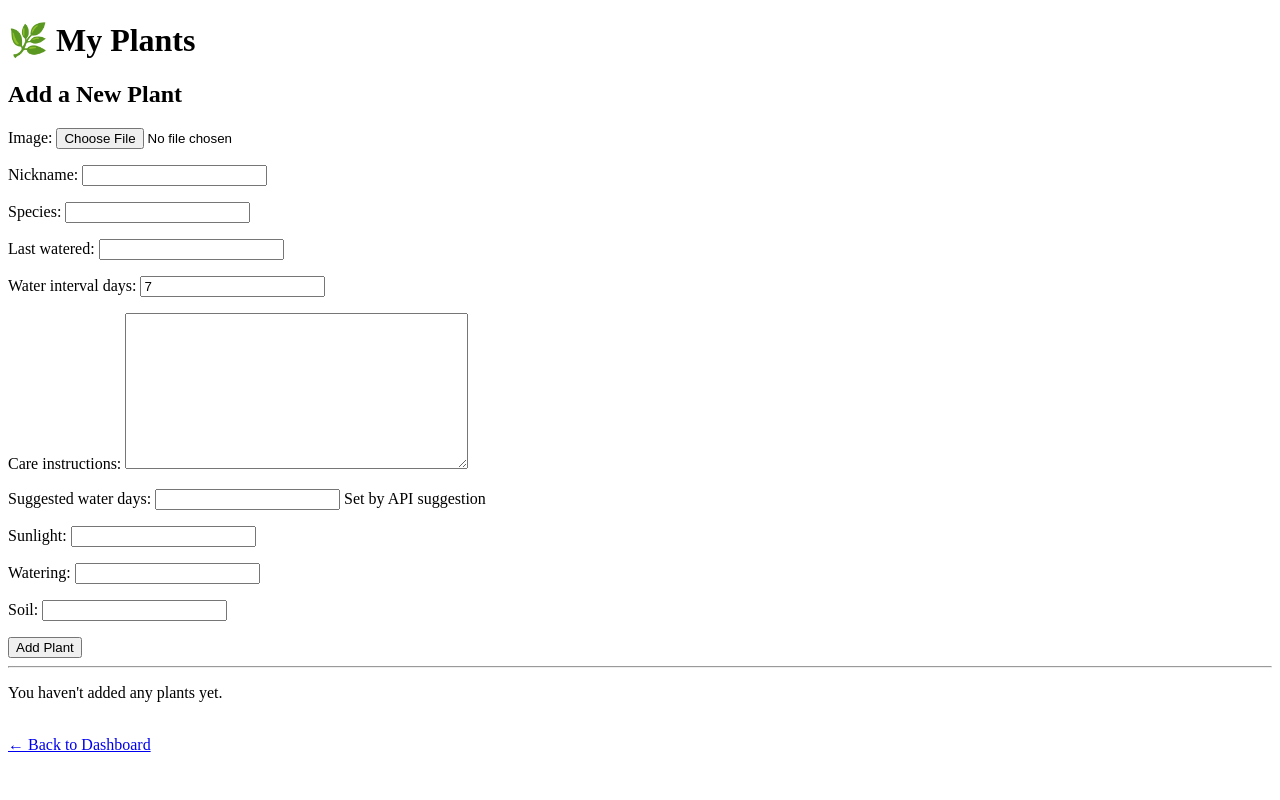
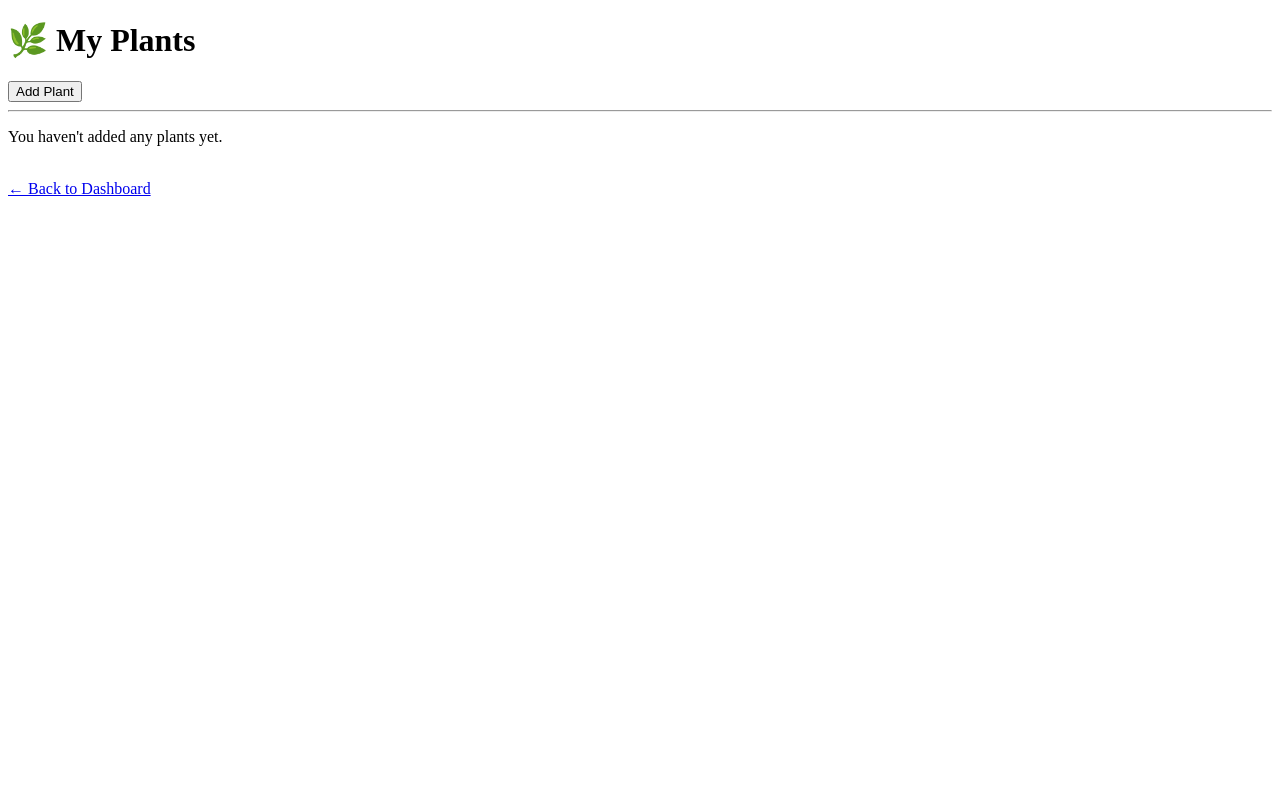
Before and after one commit to Reginatam429/leaflet, a Django app: page /plants/my-plants/ in a window 1280 px wide. Run offline with Django 5.2, Linux system fonts and the light colour scheme; the visitor is signed in with stand-in values (Sample User, id 1); data that the repository does not hold is empty.

Commit message:
add plant section updated to toggle and close

```diff
--- /dev/null
+++ b/plants/static/plants/js/add_plant_toggle.js
@@ -0,0 +1,9 @@
+function toggleAddPlantForm() {
+    const form = document.getElementById('add-plant-form');
+    const toggleBtn = document.getElementById('toggle-add-plant-btn');
+
+    const isHidden = form.style.display === 'none' || form.style.display === '';
+
+    form.style.display = isHidden ? 'block' : 'none';
+    toggleBtn.textContent = isHidden ? 'Close' : 'Add Plant';
+}
--- a/plants/templates/plants/plant_list.html
+++ b/plants/templates/plants/plant_list.html
@@ -6,26 +6,26 @@
 <head>
     <title>My Plants</title>
     <link rel="stylesheet" href="{% static 'plants/css/plant_modals.css' %}">
-    <script>
-        function confirmDeletion() {
-            return confirm("Are you sure you want to delete this plant?");
-        }
-    </script>
+    <script src="{% static 'plants/js/plant_modals.js' %}" defer></script>
+    <script src="{% static 'plants/js/add_plant_toggle.js' %}" defer></script>
 </head>
 <body>
     <h1>🌿 My Plants</h1>
 
-    <!-- Add Plant Form -->
-    <h2>Add a New Plant</h2>
-    <form method="POST" enctype="multipart/form-data">
-        {% csrf_token %}
-        {{ add_form.as_p }}
-        <button type="submit" name="add">Add Plant</button>
-    </form>
+    <!-- Toggle Add Plant Button -->
+    <button id="toggle-add-plant-btn" type="button" onclick="toggleAddPlantForm()">Add Plant</button>
+
+    <!-- Add Plant Form (Initially Hidden) -->
+    <div id="add-plant-form" style="display: none; margin-top: 10px;">
+        <form method="POST" enctype="multipart/form-data">
+            {% csrf_token %}
+            {{ add_form.as_p }}
+            <button type="submit" name="add">Submit</button>
+        </form>
+    </div>
 
     <hr>
 
-    <!-- List of user's plants -->
     {% if plants %}
         <h2>Your Plants</h2>
         <ul>
@@ -93,6 +93,5 @@
 
     <br>
     <a href="{% url 'dashboard' %}">← Back to Dashboard</a>
-    <script src="{% static 'plants/js/plant_modals.js' %}"></script>
 </body>
 </html>
```
